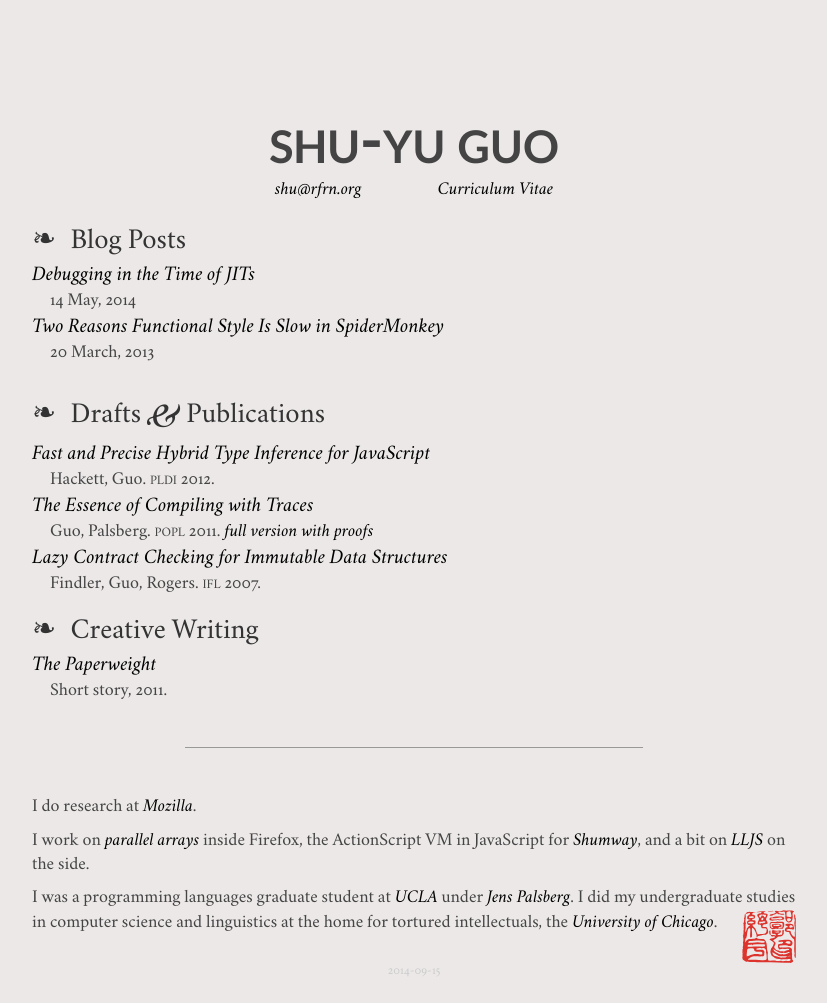
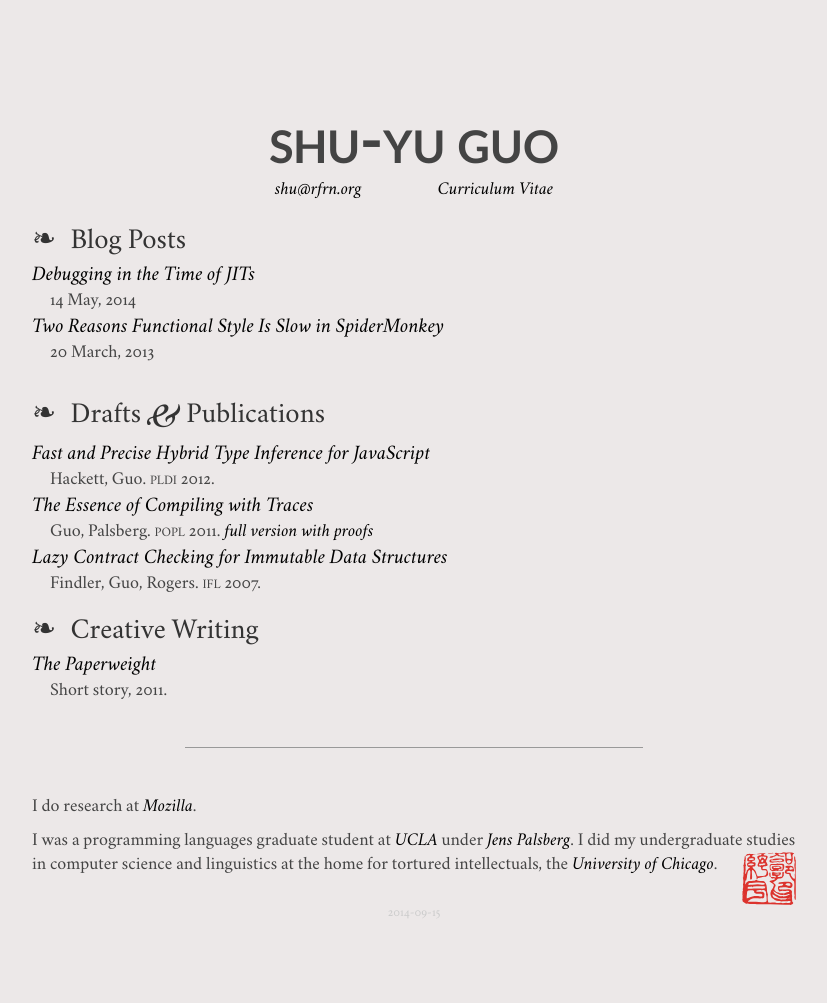
Before and after one commit to syg/personal-site, a Jekyll site: the page built from index.html, in a window 1280 px wide. Shown: the whole page, without its empty margins (226-1053 px from the left). Built offline with Jekyll 4.4.1, drawn with Linux system fonts in a browser that asks for light colours; after the commit the page ends 945 px from its top, so only the background shows below that.

Commit message:
Remove mention of specific projects

```diff
--- a/index.html
+++ b/index.html
@@ -45,7 +45,5 @@
   <hr class="sep">
   <p>I do research at <a href="http://www.mozilla.org">Mozilla</a>.</p>
 
-  <p>I work on <a href="https://github.com/syg/iontrail/">parallel arrays</a> inside Firefox, the ActionScript VM in JavaScript for <a href="https://github.com/mozilla/shumway">Shumway</a>, and a bit on <a href="http://lljs.org/">LLJS</a> on the side.</p>
-
   <p>I was a programming languages graduate student at <a href="http://www.ucla.edu">UCLA</a> under <a href="http://www.cs.ucla.edu/~palsberg/">Jens Palsberg</a>. I did my undergraduate studies in computer science and linguistics at the home for tortured intellectuals, the <a href="http://www.uchicago.edu">University of Chicago</a>.<img id="seal" src="seal.svg" alt="seal"></p>
 </section>
```
